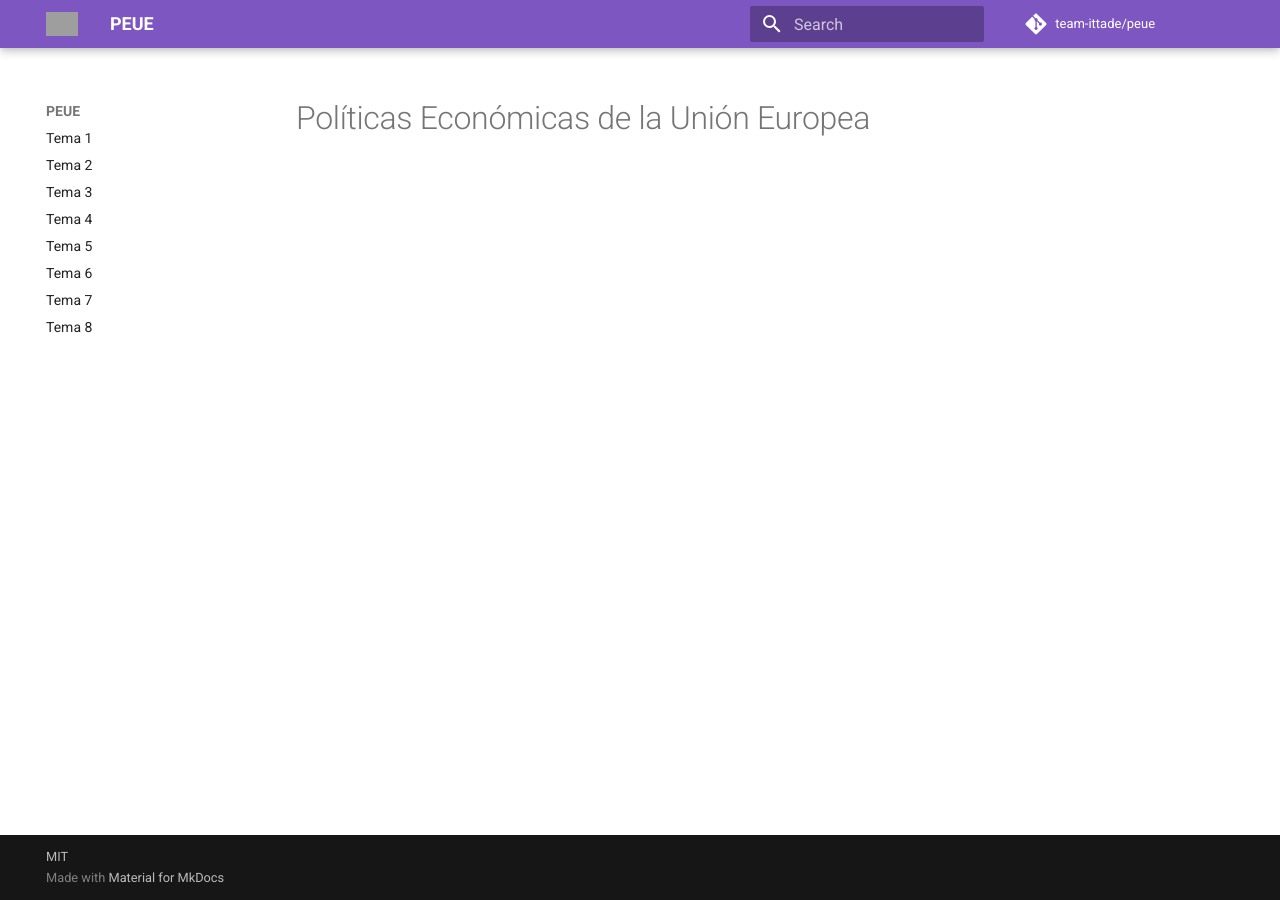
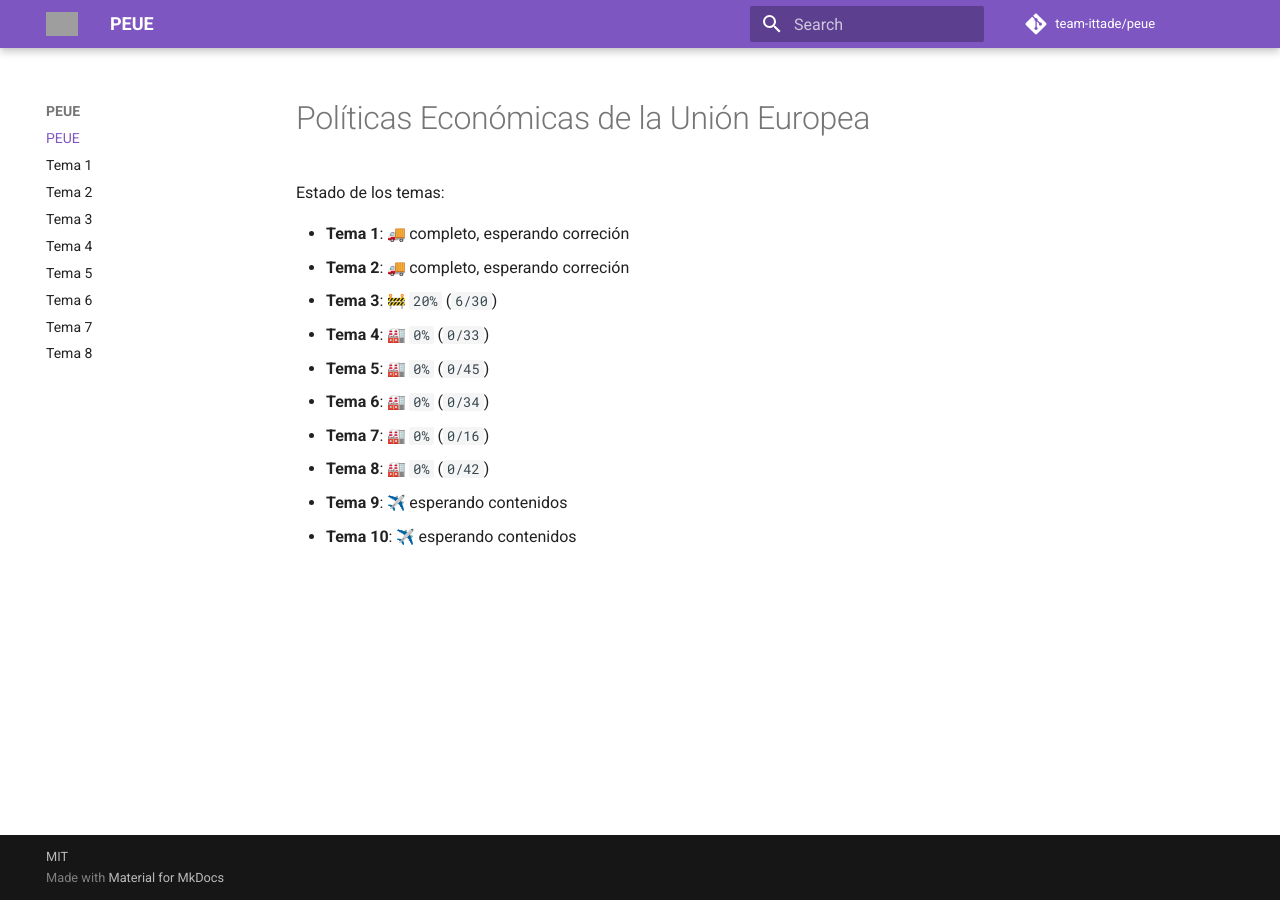
Before and after one commit to team-ittade/peue, an MkDocs documentation site: the page built from docs/index.md, in a window 1280 px wide. Built offline with MkDocs 1.6.1 and Material for MkDocs 9.7.7, drawn with Linux system fonts in a browser that asks for light colours; emoji names are drawn with the system emoji font; comment, search, counter and statistics services are not loaded; grey boxes are pictures that could not be loaded.

Commit message:
feat: add status page

```diff
--- a/docs/index.md
+++ b/docs/index.md
@@ -1 +1,14 @@
 # Políticas Económicas de la Unión Europea
+
+Estado de los temas:
+
+- **Tema 1**: :truck: completo, esperando correción
+- **Tema 2**: :truck: completo, esperando correción
+- **Tema 3**: :construction: `20%` (`6/30`)
+- **Tema 4**: :factory: `0%` (`0/33`)
+- **Tema 5**: :factory: `0%` (`0/45`)
+- **Tema 6**: :factory: `0%` (`0/34`)
+- **Tema 7**: :factory: `0%` (`0/16`)
+- **Tema 8**: :factory: `0%` (`0/42`)
+- **Tema 9**: :airplane: esperando contenidos
+- **Tema 10**: :airplane: esperando contenidos
--- a/mkdocs.yml
+++ b/mkdocs.yml
@@ -21,6 +21,7 @@ theme:
 copyright: MIT
 
 nav:
+  - PEUE: index.md
   - Tema 1: tema-1.md
   - Tema 2: tema-2.md
   - Tema 3: tema-3.md
```
